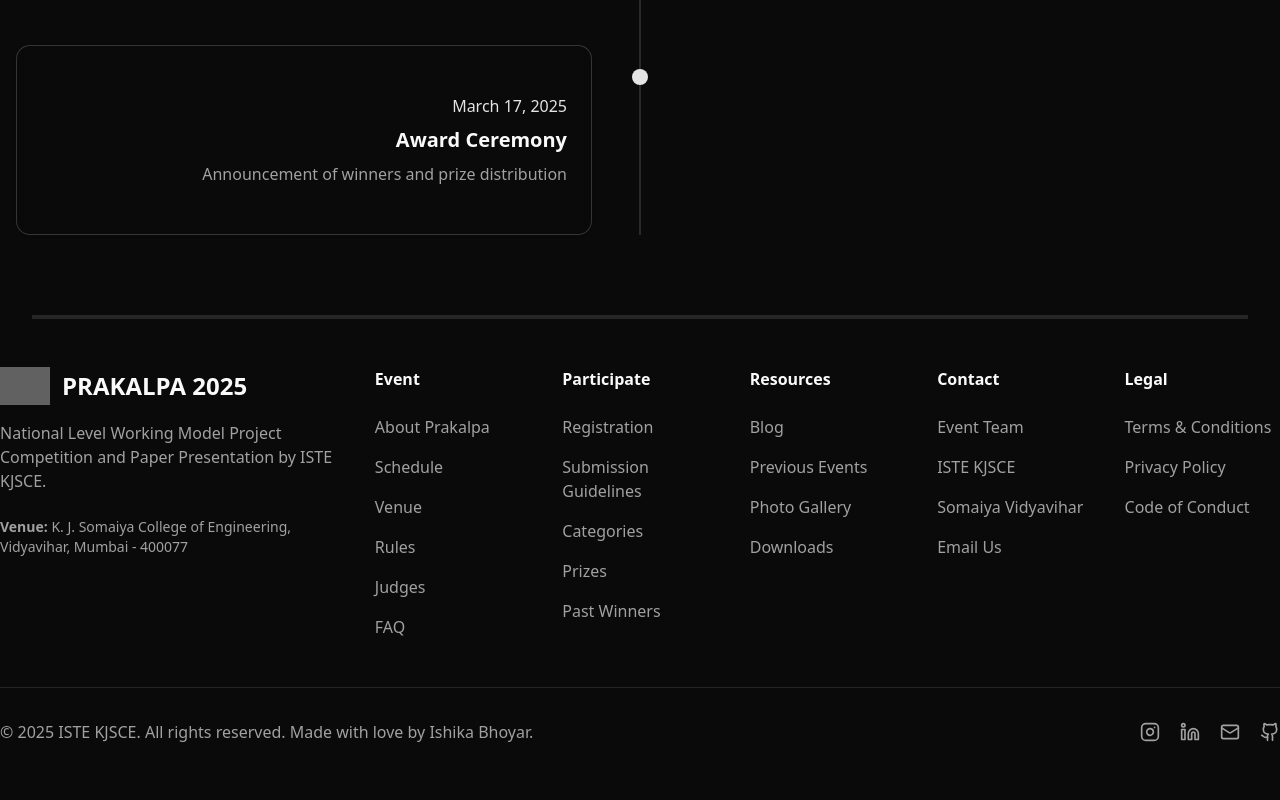
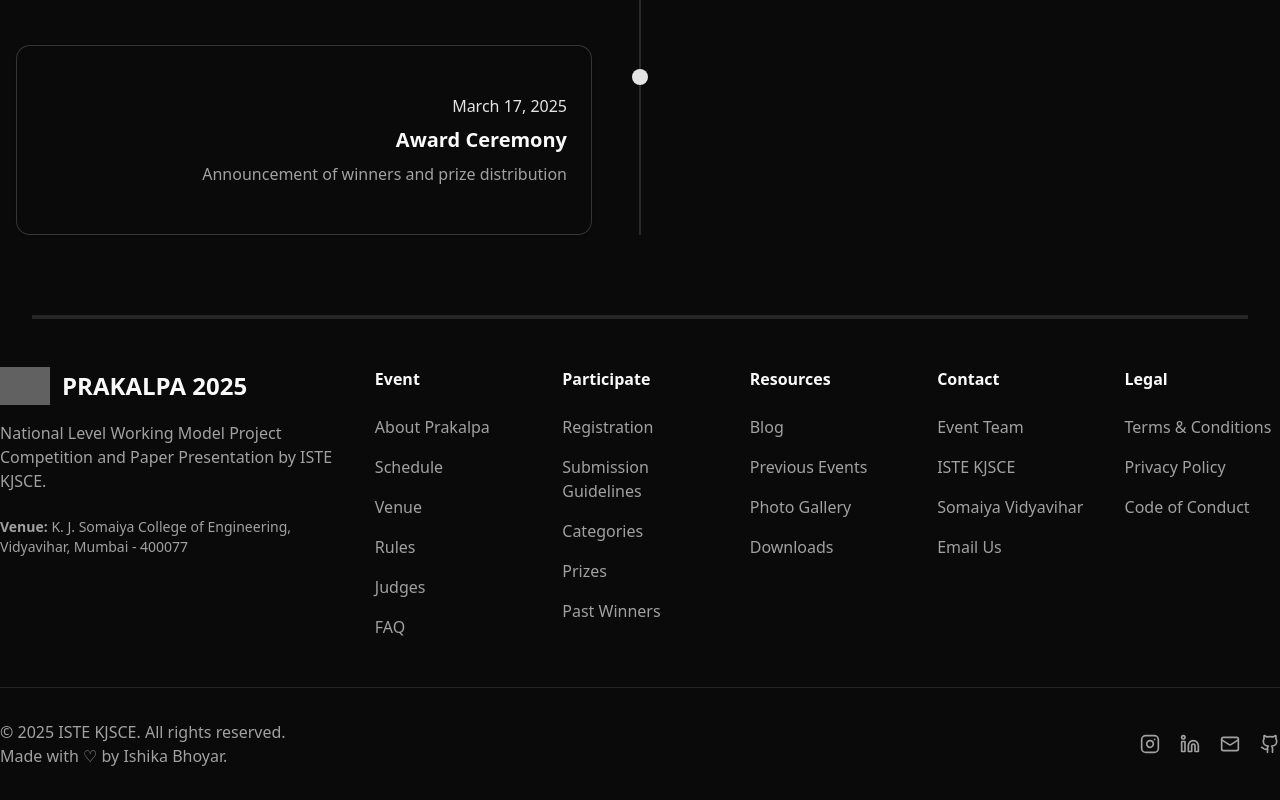
Before and after one commit to ishikabhoyar/exhibit, a Next.js app: page / in a window 1280 px wide. Shown: the part 6033-6833 px from the top of the page. Before the commit the page ends 6809 px from the top, so only its background shows below. Built offline with nearby package versions, Linux system fonts and the light colour scheme; grey boxes are pictures that could not be loaded.

Commit message:
feat: Update footer attribution message to include a heart symbol

```diff
--- a/src/components/footer-02/footer-02.tsx
+++ b/src/components/footer-02/footer-02.tsx
@@ -181,7 +181,9 @@
               <Link href="https://iste.kjsce.somaiya.edu/" target="_blank">
               ISTE KJSCE
               </Link>
-              . All rights reserved. Made with love by Ishika Bhoyar.
+              . All rights reserved.
+              <br/>
+              Made with ♡ by Ishika Bhoyar.
             </span>
 
             <div className="flex items-center gap-5 text-muted-foreground">
```
